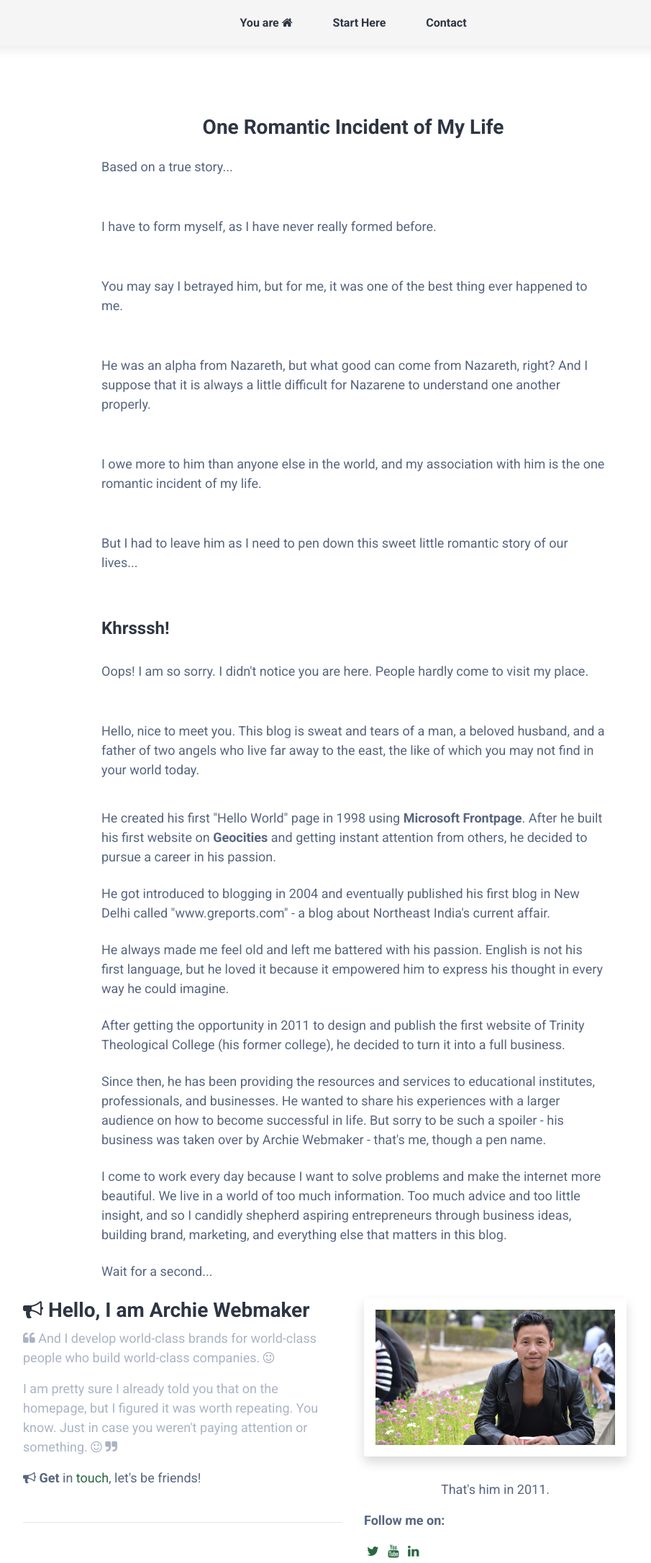
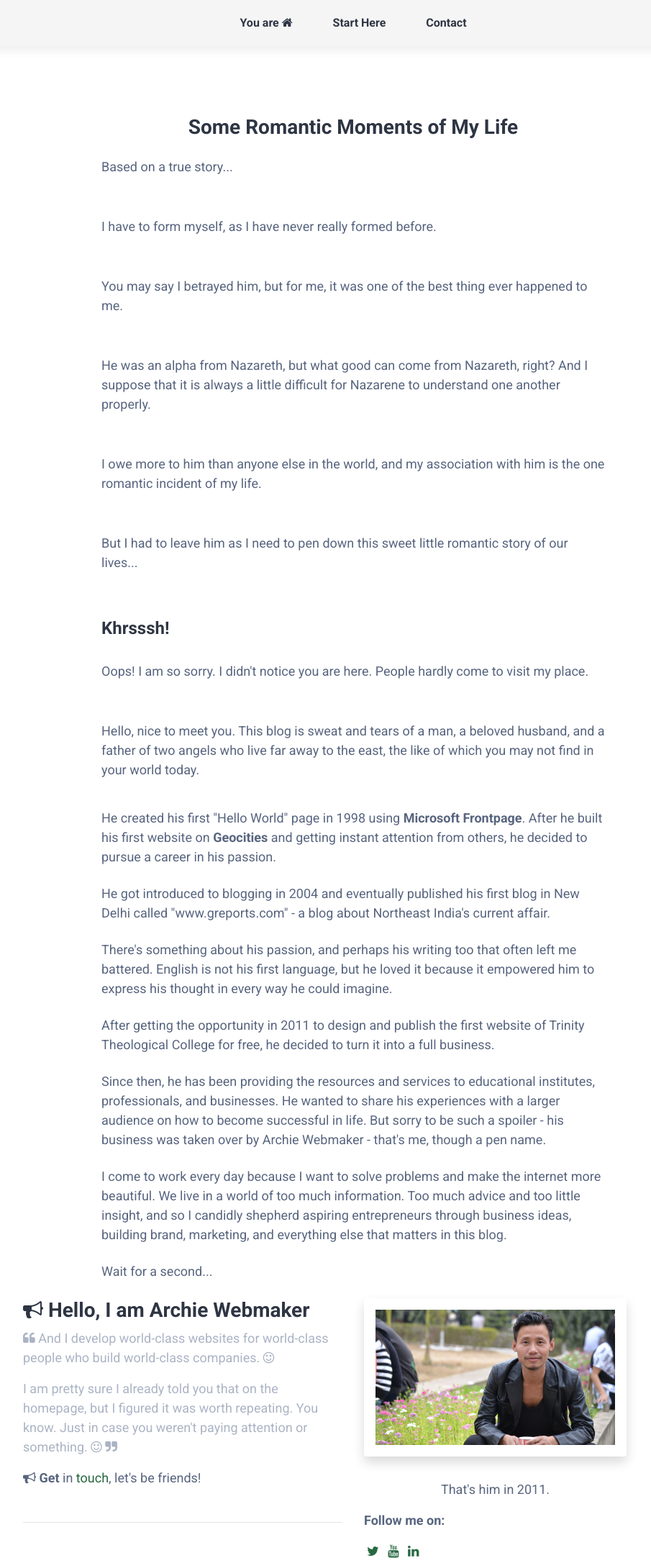
Before and after one commit to archiewebmaker/archiewebmaker.github.io, a plain HTML site: page page/about.html in a window 1280 px wide. Shown: the top 2172 px of the page at 72% size, without its empty margins (149-1054 px from the left). Drawn offline with Linux system fonts and the light colour scheme.

Commit message:
Add files via upload

```diff
--- a/page/about.html
+++ b/page/about.html
@@ -26,10 +26,10 @@
 <body>
 <div data-include="header"></div>
 
-<article id="section-overview" class="section-overview section pt-md-4 pt-lg-5">
+<article id="article" class="article section pt-md-4 pt-lg-5">
 <div class="container py-5">
 <div class="section-col-max mx-auto">
-<h3 class="text-center">One Romantic Incident of My Life</h3>
+<h3 class="text-center">Some Romantic Moments of My Life</h3>
 
 <p class="mb-4 py-3">Based on a true story...</p>
 
@@ -54,9 +54,9 @@
 
 <p class="mb-4">He got introduced to blogging in 2004 and eventually published his first blog in New Delhi called "www.greports.com" - a blog about Northeast India's current affair.</p>
 
-<p class="mb-4">He always made me feel old and left me battered with his passion.  English is not his first language, but he loved it because it empowered him to express his thought in every way he could imagine.</p>
+<p class="mb-4">There's something about his passion, and perhaps his writing too that often left me battered. English is not his first language, but he loved it because it empowered him to express his thought in every way he could imagine.</p>
 
-<p class="mb-4">After getting the opportunity in 2011 to design and publish the first website of Trinity Theological College (his former college), he decided to turn it into a full business.</p>
+<p class="mb-4">After getting the opportunity in 2011 to design and publish the first website of Trinity Theological College for free, he decided to turn it into a full business.</p>
 
 <p class="mb-4">Since then, he has been providing the resources and services to educational institutes, professionals, and businesses. He wanted to share his experiences with a larger audience on how to become successful in life. But sorry to be such a spoiler - his business was taken over by Archie Webmaker - that's me, though a pen name.</p>
 
@@ -69,7 +69,7 @@
 <div class="row">
 <div class="col-md-6 mb-4 mb-md-0">
 <h3 class="font-weight-bold"> <i class="fa fa-bullhorn"></i> Hello, I am Archie Webmaker</h3>
-<p class="text-muted"><i class="fa fa-quote-left"></i> And I develop world-class brands for world-class people who build world-class companies. <i class="fa fa-smile-o"></i></p>
+<p class="text-muted"><i class="fa fa-quote-left"></i> And I develop world-class websites for world-class people who build world-class companies. <i class="fa fa-smile-o"></i></p>
 <p class="text-muted">I am pretty sure I already told you that on the homepage, but I figured it was worth repeating. You know. Just in case you weren't paying attention or something. <i class="fa fa-smile-o"></i> <i class="fa fa-quote-right"></i></p>
 <p class="mb-4"><i class="fa fa-bullhorn"></i> <strong>Get</strong> in <a href="/page/contact.html">touch</a>, let's be friends!</p>
 <hr class="my-5">
```
Also changed, not shown: page/contact.html (+1 -1 lines).
